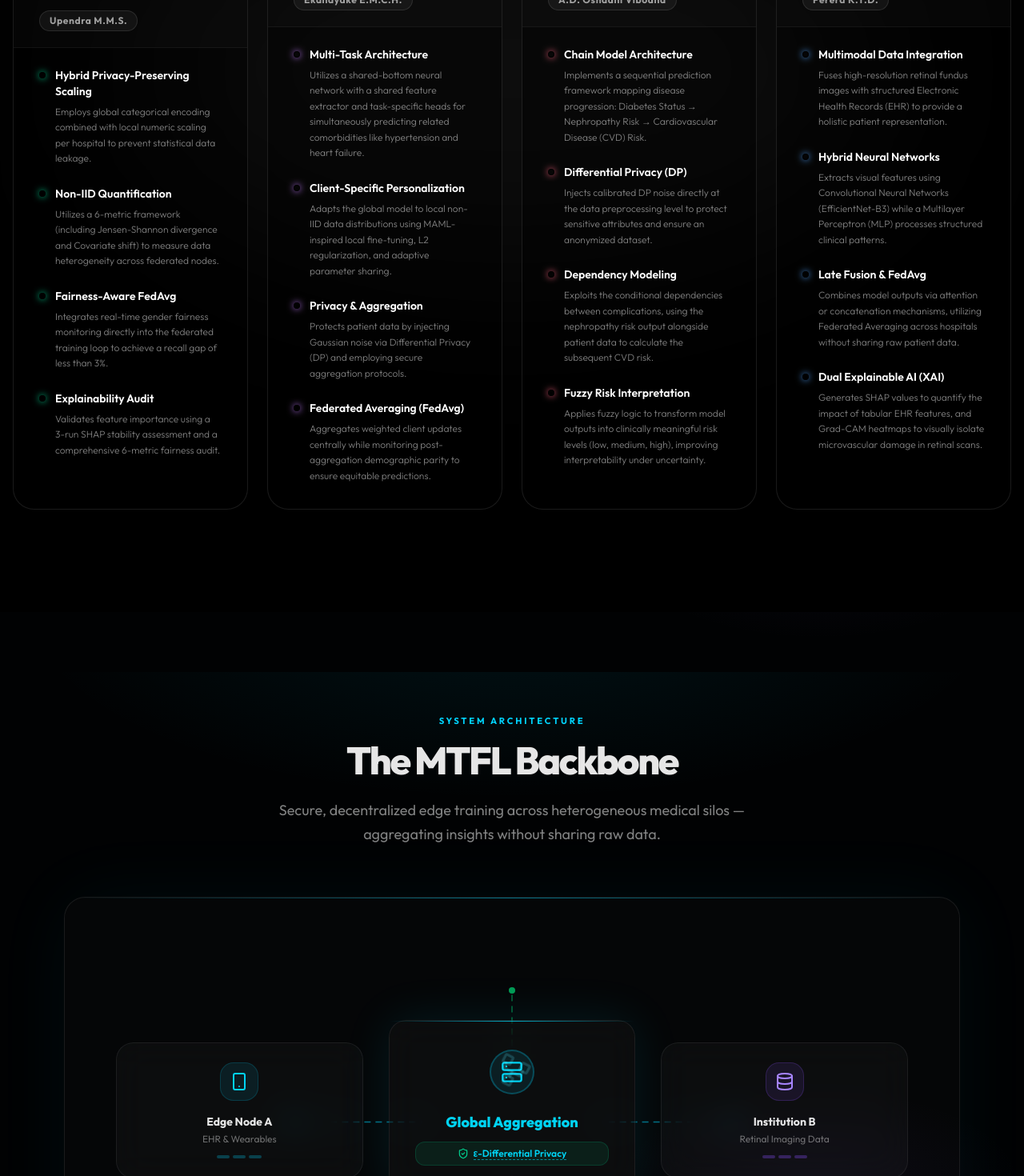
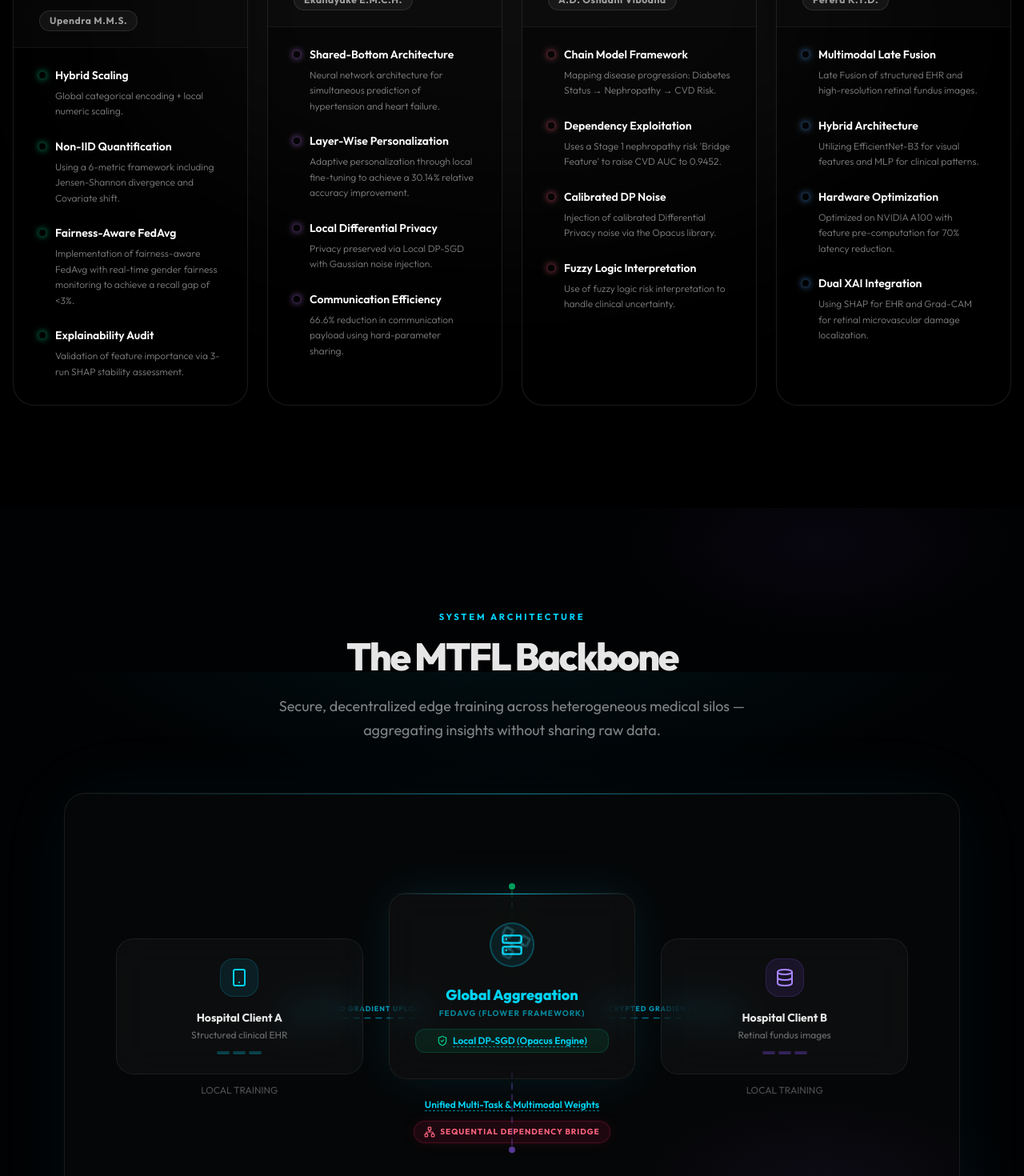
Before and after one commit to Hansamalee0630/rp-mtfl-web, a Next.js app: page / in a window 1280 px wide. Shown: the part 6360-7830 px from the top of the page at 80% size. Built offline with nearby package versions, Linux system fonts and the light colour scheme.

Commit message:
Updated architecture

```diff
--- a/src/app/page.tsx
+++ b/src/app/page.tsx
@@ -204,6 +204,11 @@ export default function Home() {
                 {/* Top / bottom */}
                 <line x1="50%" y1="12%" x2="50%" y2="36%" stroke="#00ff88" strokeWidth="1.5" strokeDasharray="8 6" className="animate-dash-reverse" opacity="0.4" />
                 <line x1="50%" y1="88%" x2="50%" y2="64%" stroke="#8b5cf6" strokeWidth="1.5" strokeDasharray="8 6" className="animate-dash-reverse" opacity="0.4" />
+
+                {/* Line Labels */}
+                <text x="31%" y="48%" fill="rgba(0, 212, 255, 0.7)" fontSize="9" fontWeight="bold" textAnchor="middle" letterSpacing="0.1em" className="uppercase hidden md:block">Encrypted Gradient Upload</text>
+                <text x="69%" y="48%" fill="rgba(0, 212, 255, 0.7)" fontSize="9" fontWeight="bold" textAnchor="middle" letterSpacing="0.1em" className="uppercase hidden md:block">Encrypted Gradient Upload</text>
+
                 {/* Glow dot centres */}
                 <circle cx="22%" cy="50%" r="4" fill="#00d4ff" opacity="0.7" />
                 <circle cx="78%" cy="50%" r="4" fill="#00d4ff" opacity="0.7" />
@@ -225,8 +230,8 @@ export default function Home() {
                     <div className="w-12 h-12 rounded-xl bg-cyan-500/10 border border-cyan-500/20 flex items-center justify-center mb-4 mx-auto group-hover:bg-cyan-500/20 transition-colors">
                       <Smartphone className="w-6 h-6 text-cyan-400" />
                     </div>
-                    <p className="font-bold text-sm text-white/90 text-center">Edge Node A</p>
-                    <p className="text-xs text-white/40 text-center mt-1">EHR & Wearables</p>
+                    <p className="font-bold text-sm text-white/90 text-center">Hospital Client A</p>
+                    <p className="text-xs text-white/40 text-center mt-1">Structured clinical EHR</p>
                     <div className="mt-3 flex gap-1 justify-center">
                       {[...Array(3)].map((_, i) => (
                         <div key={i} className="h-1 w-4 rounded-full bg-cyan-500/30" style={{ animationDelay: `${i * 200}ms` }} />
@@ -252,16 +257,21 @@ export default function Home() {
                         <Server className="w-7 h-7 text-cyan-400" />
                       </div>
                     </div>
-                    <h3 className="font-extrabold text-cyan-400 text-center text-base md:text-lg leading-tight mb-3">Global Aggregation</h3>
+                    <h3 className="font-extrabold text-cyan-400 text-center text-base md:text-lg leading-tight mb-1">Global Aggregation</h3>
+                    <p className="text-[10px] text-cyan-400/60 font-bold tracking-widest uppercase mb-3 text-center">FedAvg (Flower Framework)</p>
                     <div className="flex items-center justify-center gap-1.5 bg-emerald-500/10 border border-emerald-500/20 rounded-lg px-3 py-1.5 mt-2">
                       <ShieldCheck className="w-3.5 h-3.5 text-emerald-400 flex-shrink-0" />
                       <span className="text-xs text-emerald-400 font-semibold">
-                        <TermTooltip term="ε-Differential Privacy" explanation="A mathematical framework that guarantees data privacy by injecting calibrated noise during aggregation (ε determines the privacy-accuracy tradeoff)." />
+                        <TermTooltip term="Local DP-SGD (Opacus Engine)" explanation="A mathematical framework that guarantees data privacy by injecting calibrated noise during aggregation." />
                       </span>
                     </div>
                   </div>
-                  <div className="text-xs text-cyan-400/60 font-mono mt-3 relative z-30">
-                    <TermTooltip term="FedAvg" explanation="Federated Averaging: An algorithm that aggregates locally trained model weights from multiple clients into a single global model." /> + MTFL
+                  <div className="text-xs text-cyan-400/60 font-mono mt-3 relative z-30 flex flex-col items-center gap-3">
+                    <span><TermTooltip term="Unified Multi-Task & Multimodal Weights" explanation="Combining representations from multiple tasks and data modalities into a cohesive global model." /></span>
+                    <div className="flex items-center gap-1.5 px-3 py-1.5 bg-rose-500/10 border border-rose-500/20 rounded-full shadow-[0_0_15px_rgba(244,63,94,0.1)]">
+                      <Network className="w-3.5 h-3.5 text-rose-400" />
+                      <span className="text-[10px] text-rose-400 font-bold uppercase tracking-widest">Sequential Dependency Bridge</span>
+                    </div>
                   </div>
                 </motion.div>
 
@@ -276,8 +286,8 @@ export default function Home() {
                     <div className="w-12 h-12 rounded-xl bg-violet-500/10 border border-violet-500/20 flex items-center justify-center mb-4 mx-auto group-hover:bg-violet-500/20 transition-colors">
                       <Database className="w-6 h-6 text-violet-400" />
                     </div>
-                    <p className="font-bold text-sm text-white/90 text-center">Institution B</p>
-                    <p className="text-xs text-white/40 text-center mt-1">Retinal Imaging Data</p>
+                    <p className="font-bold text-sm text-white/90 text-center">Hospital Client B</p>
+                    <p className="text-xs text-white/40 text-center mt-1">Retinal fundus images</p>
                     <div className="mt-3 flex gap-1 justify-center">
                       {[...Array(3)].map((_, i) => (
                         <div key={i} className="h-1 w-4 rounded-full bg-violet-500/30" style={{ animationDelay: `${i * 200}ms` }} />
--- a/src/components/sections/MethodologySection.tsx
+++ b/src/components/sections/MethodologySection.tsx
@@ -26,10 +26,10 @@ export function MethodologySection() {
       bgColor: "bg-emerald-500/5",
       accent: "text-emerald-400",
       points: [
-        { name: "Hybrid Privacy-Preserving Scaling", desc: "Employs global categorical encoding combined with local numeric scaling per hospital to prevent statistical data leakage." },
-        { name: "Non-IID Quantification", desc: "Utilizes a 6-metric framework (including Jensen-Shannon divergence and Covariate shift) to measure data heterogeneity across federated nodes." },
-        { name: "Fairness-Aware FedAvg", desc: "Integrates real-time gender fairness monitoring directly into the federated training loop to achieve a recall gap of less than 3%." },
-        { name: "Explainability Audit", desc: "Validates feature importance using a 3-run SHAP stability assessment and a comprehensive 6-metric fairness audit." }
+        { name: "Hybrid Scaling", desc: "Global categorical encoding + local numeric scaling." },
+        { name: "Non-IID Quantification", desc: "Using a 6-metric framework including Jensen-Shannon divergence and Covariate shift." },
+        { name: "Fairness-Aware FedAvg", desc: "Implementation of fairness-aware FedAvg with real-time gender fairness monitoring to achieve a recall gap of <3%." },
+        { name: "Explainability Audit", desc: "Validation of feature importance via 3-run SHAP stability assessment." }
       ]
     },
     {
@@ -40,10 +40,10 @@ export function MethodologySection() {
       bgColor: "bg-purple-500/5",
       accent: "text-purple-400",
       points: [
-        { name: "Multi-Task Architecture", desc: "Utilizes a shared-bottom neural network with a shared feature extractor and task-specific heads for simultaneously predicting related comorbidities like hypertension and heart failure." },
-        { name: "Client-Specific Personalization", desc: "Adapts the global model to local non-IID data distributions using MAML-inspired local fine-tuning, L2 regularization, and adaptive parameter sharing." },
-        { name: "Privacy & Aggregation", desc: "Protects patient data by injecting Gaussian noise via Differential Privacy (DP) and employing secure aggregation protocols." },
-        { name: "Federated Averaging (FedAvg)", desc: "Aggregates weighted client updates centrally while monitoring post-aggregation demographic parity to ensure equitable predictions." }
+        { name: "Shared-Bottom Architecture", desc: "Neural network architecture for simultaneous prediction of hypertension and heart failure." },
+        { name: "Layer-Wise Personalization", desc: "Adaptive personalization through local fine-tuning to achieve a 30.14% relative accuracy improvement." },
+        { name: "Local Differential Privacy", desc: "Privacy preserved via Local DP-SGD with Gaussian noise injection." },
+        { name: "Communication Efficiency", desc: "66.6% reduction in communication payload using hard-parameter sharing." }
       ]
     },
     {
@@ -54,10 +54,10 @@ export function MethodologySection() {
       bgColor: "bg-rose-500/5",
       accent: "text-rose-400",
       points: [
-        { name: "Chain Model Architecture", desc: "Implements a sequential prediction framework mapping disease progression: Diabetes Status → Nephropathy Risk → Cardiovascular Disease (CVD) Risk." },
-        { name: "Differential Privacy (DP)", desc: "Injects calibrated DP noise directly at the data preprocessing level to protect sensitive attributes and ensure an anonymized dataset." },
-        { name: "Dependency Modeling", desc: "Exploits the conditional dependencies between complications, using the nephropathy risk output alongside patient data to calculate the subsequent CVD risk." },
-        { name: "Fuzzy Risk Interpretation", desc: "Applies fuzzy logic to transform model outputs into clinically meaningful risk levels (low, medium, high), improving interpretability under uncertainty." }
+        { name: "Chain Model Framework", desc: "Mapping disease progression: Diabetes Status → Nephropathy → CVD Risk." },
+        { name: "Dependency Exploitation", desc: "Uses a Stage 1 nephropathy risk 'Bridge Feature' to raise CVD AUC to 0.9452." },
+        { name: "Calibrated DP Noise", desc: "Injection of calibrated Differential Privacy noise via the Opacus library." },
+        { name: "Fuzzy Logic Interpretation", desc: "Use of fuzzy logic risk interpretation to handle clinical uncertainty." }
       ]
     },
     {
@@ -68,10 +68,10 @@ export function MethodologySection() {
       bgColor: "bg-blue-500/5",
       accent: "text-blue-400",
       points: [
-        { name: "Multimodal Data Integration", desc: "Fuses high-resolution retinal fundus images with structured Electronic Health Records (EHR) to provide a holistic patient representation." },
-        { name: "Hybrid Neural Networks", desc: "Extracts visual features using Convolutional Neural Networks (EfficientNet-B3) while a Multilayer Perceptron (MLP) processes structured clinical patterns." },
-        { name: "Late Fusion & FedAvg", desc: "Combines model outputs via attention or concatenation mechanisms, utilizing Federated Averaging across hospitals without sharing raw patient data." },
-        { name: "Dual Explainable AI (XAI)", desc: "Generates SHAP values to quantify the impact of tabular EHR features, and Grad-CAM heatmaps to visually isolate microvascular damage in retinal scans." }
+        { name: "Multimodal Late Fusion", desc: "Late Fusion of structured EHR and high-resolution retinal fundus images." },
+        { name: "Hybrid Architecture", desc: "Utilizing EfficientNet-B3 for visual features and MLP for clinical patterns." },
+        { name: "Hardware Optimization", desc: "Optimized on NVIDIA A100 with feature pre-computation for 70% latency reduction." },
+        { name: "Dual XAI Integration", desc: "Using SHAP for EHR and Grad-CAM for retinal microvascular damage localization." }
       ]
     }
   ]
```
